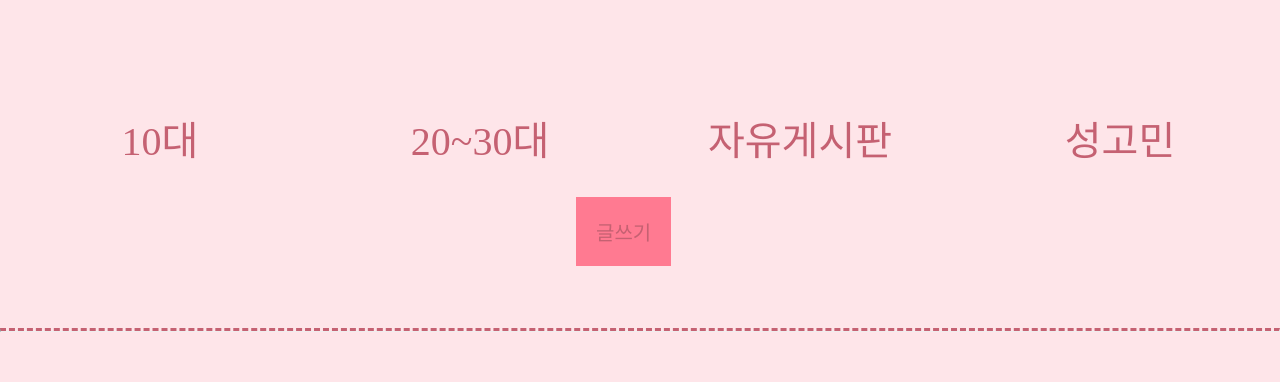
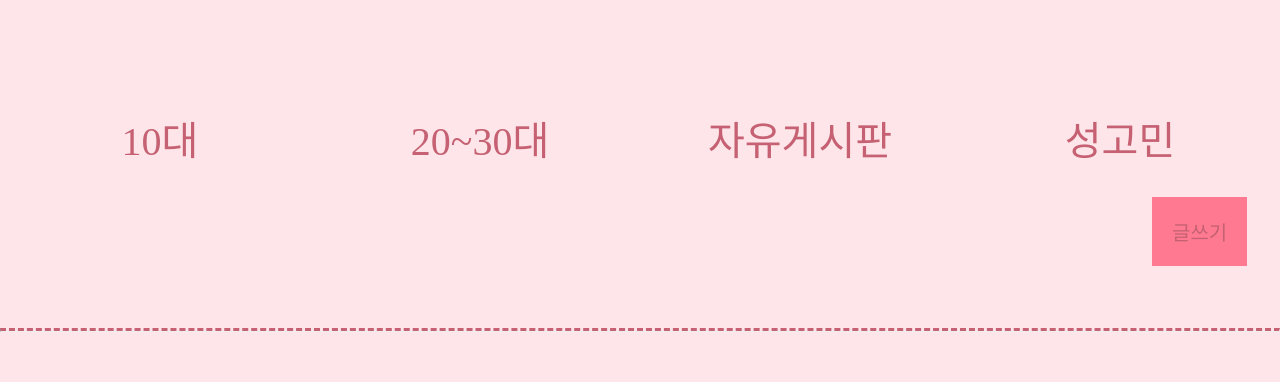
Before and after one commit to koreakevin/JamJam, a Django app: template jamjamapp/templates/community/community.html in a window 1280 px wide. Shown: the part 437-819 px from the top of the page. Run offline with Django 3.2, Linux system fonts and the light colour scheme; the template is opened without the code that fills it, so the values that code supplies are empty; some web fonts are replaced.

Commit message:
프론트 수정

```diff
--- a/jamjamapp/templates/community/community.html
+++ b/jamjamapp/templates/community/community.html
@@ -55,7 +55,7 @@
     </div> -->
     <!-- search ends here -->
     <div class="commu-write-btn">
-        <button class="write-btn"><a href="{% url 'commu_write' %}" style= "text-decoration:none;">글쓰기</a></button>
+        <button class="create-btn"><a href="{% url 'commu_write' %}" style= "text-decoration:none;">글쓰기</a></button>
     </div>
 
     <br>
```
